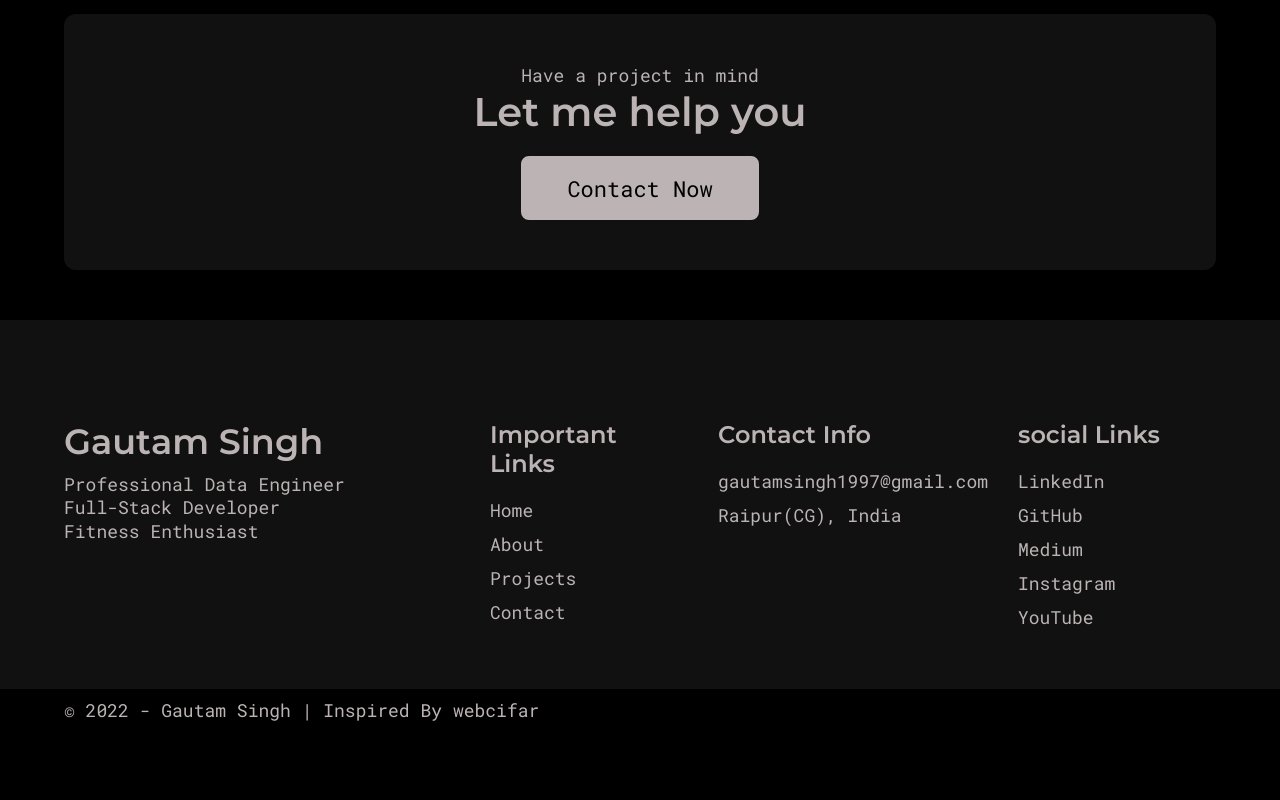
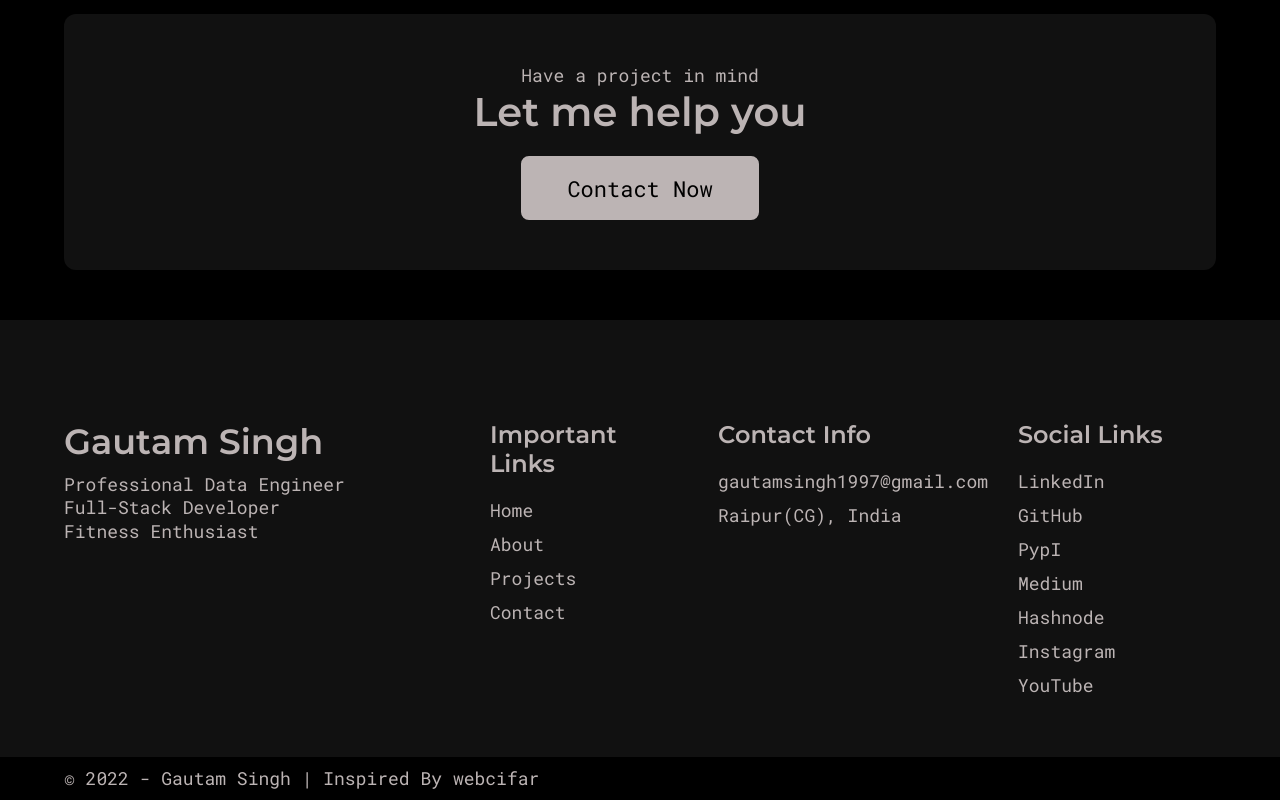
Before and after one commit to singhgautam7/GRS-portfolio-v1, a React (Create React App) app: page / in a window 1280 px wide. Shown: the part 2963-3763 px from the top of the page. Before the commit the page ends 3695 px from the top, so only its background shows below. Built offline with nearby package versions, Linux system fonts and the light colour scheme; a web font is replaced by a local one.

Commit message:
social link name change

```diff
--- a/src/components/Footer.js
+++ b/src/components/Footer.js
@@ -107,7 +107,7 @@ export default function Footer() {
         </div>
         <div className="footer__col4">
           <FooterCol
-            heading="social Links"
+            heading="Social Links"
             links={[
               {
                 title: 'LinkedIn',
@@ -118,8 +118,16 @@ export default function Footer() {
                 path: 'https://github.com/singhgautam7',
               },
               {
+                title: 'PypI',
+                path: 'https://pypi.org/user/singhgautam7/',
+              },
+              {
                 title: 'Medium',
                 path: 'https://medium.com/@singhgautam7',
+              },
+              {
+                title: 'Hashnode',
+                path: 'https://singhgautam.hashnode.dev/',
               },
               {
                 title: 'Instagram',
```
